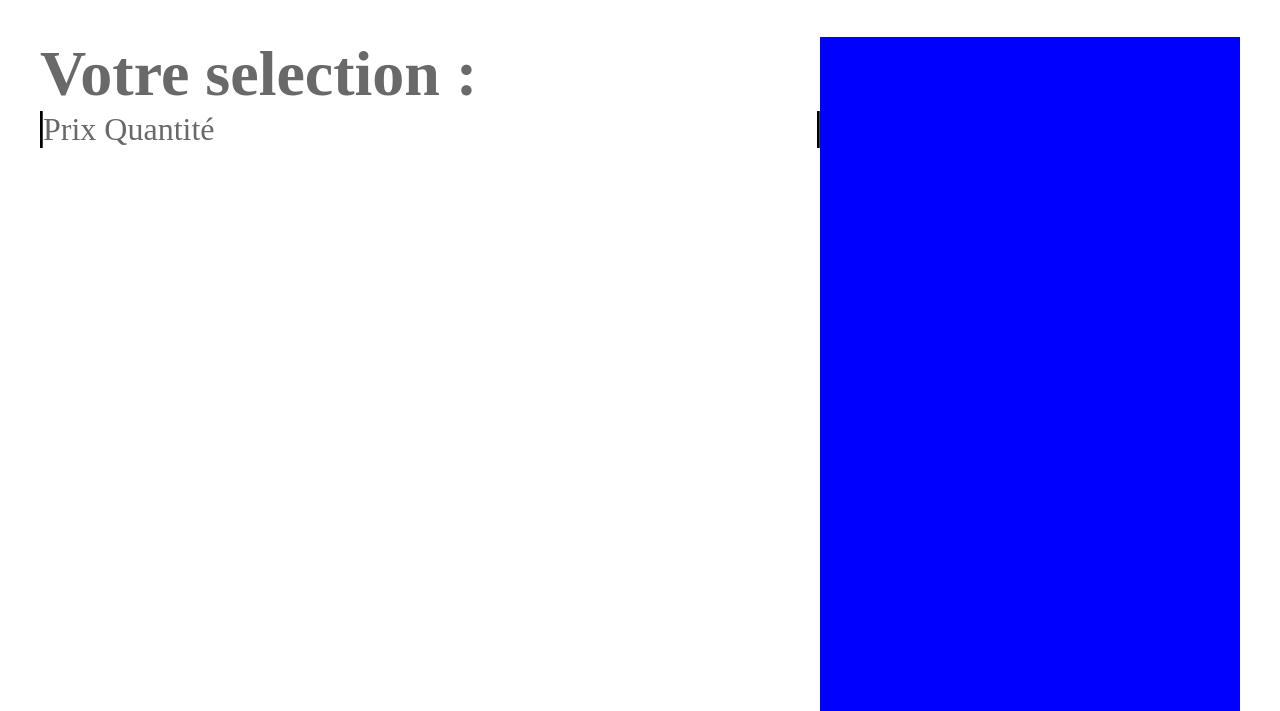
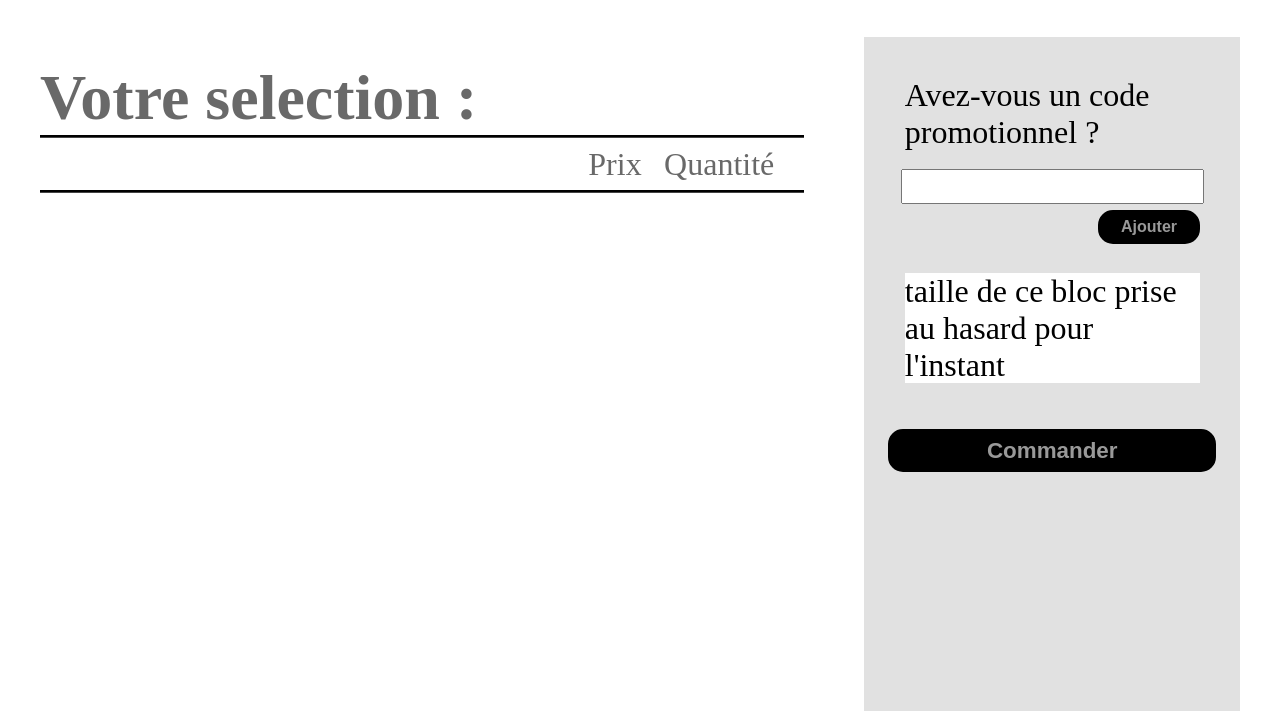
Before and after one commit to VirgileVV1/2021-ift215-devoir4, a website: page panier.html in a window 1280 px wide. Shown: the part 89-800 px from the top of the page. Drawn offline with Linux system fonts and the light colour scheme.

Commit message:
page panier terminé pour l'instant (en attente de pouvoir recupérer les produits d'un utilisateur)

```diff
--- a/panier.html
+++ b/panier.html
@@ -48,7 +48,8 @@
         <h1> Votre selection : </h1>
 
         <div class="div-titreListe">
-            <p> Prix  Quantité </p>
+            <p> Prix </p>
+            <p> Quantité </p>
         </div>
 
         <div class="div-liste">
@@ -58,6 +59,14 @@
 
     <section class="sec-paiement">
 
+        <div class="div-paiement">
+            <p class="p-code"> Avez-vous un code promotionnel ? </p>
+            <input class="in-code" type="text">
+            <button class="btn-ajouter"> Ajouter </button>
+            <div class="div-affichagePrix"> taille de ce bloc prise au hasard pour l'instant</div>
+        </div>
+
+        <button class="btn-commander"> Commander </button>
     </section>
 </div>
 
--- a/style/main.css
+++ b/style/main.css
@@ -192,7 +192,8 @@ overflow: hidden;
 /* partie droite : */
 .sec-listeProduit {
    height: 1000px;
-   width: 65%;
+   width: 70%;
+   margin-right: 5%;
 }
 .sec-listeProduit h1{
    color: #696969;
@@ -202,16 +203,82 @@ overflow: hidden;
 .sec-listeProduit .div-titreListe{
    color: #696969;
    font-size: 2em;
-   border-right-style: groove;
-   border-right-color: #444444;
-   border-left-style: groove;
-   border-left-color: #444444;
+   border-top-style: groove;
+   border-top-color: #444444;
+   border-bottom-style: groove;
+   border-bottom-color: #444444;
+   padding: 1% 1%;
+   display: flex;
+   justify-content: end;
 }
+.sec-listeProduit .div-titreListe p {
+   margin-right: 3%;
+}
+.sec-listeProduit .div-liste {
+   height: 10px;
+   margin-top: 2%;
+}
+
 /* partie gauche pour le paiement */
 .sec-paiement {
-   height: 1000px;
-   width: 35%;
-   background-color: blue;
+   height: 1000px; /*a enlever*/
+   background-color: #E1E1E1;
+   width: 30%;
+   /*border-color: #444444;
+   border-style: ridge;
+   border-radius: 5%;*/
+   padding: 2%;
+}
+
+.sec-paiement .div-paiement {
+   font-size: 2em;
+   display: flex;
+   align-items: center;
+   flex-direction: column;
+   margin: 5%;
+}
+.sec-paiement .div-paiement .p-code {
+   margin-bottom: 6%;
+}
+.sec-paiement .div-paiement .in-code {
+   font-size: 0.8em;
+   width: 100%;
+   margin-bottom: 2%;
+}
+.sec-paiement .div-paiement .btn-ajouter {
+   display: flex;
+   align-self: end;
+   font-weight: 700;
+   font-size: 0.5em;
+   color: #999999;
+   background-color: black;
+   border-radius: 15px;
+   padding: 2% 7%;
+   border-color: black;
+   border-style: solid;
+}
+.sec-paiement .div-paiement .btn-ajouter:hover {
+   background-color: whitesmoke;
+}
+.sec-paiement .div-paiement .div-affichagePrix {
+   margin: 10% 10%;
+   background-color: white;
+   width: 100%;
+   height: 110px;
+}
+.sec-paiement .btn-commander {
+   font-weight: 700;
+   font-size: 1.4em;
+   color: #999999;
+   background-color: black;
+   border-radius: 15px;
+   padding: 2% 8%;
+   border-color: black;
+   border-style: solid;
+   width: 100%;
+}
+.sec-paiement .btn-commander:hover {
+   background-color: whitesmoke;
 }
 
 /*************** fin page panier **************/
```
